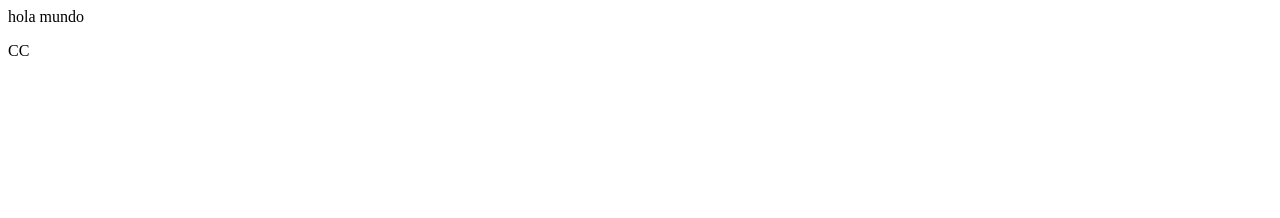
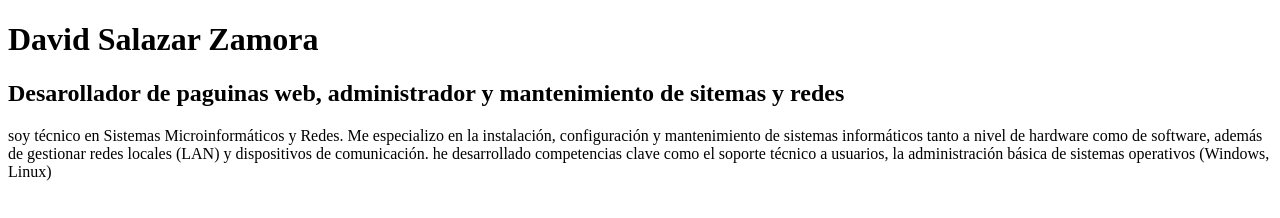
Before and after one commit to David-Salazar-prog/davidsalazarzamora.github.io, a plain HTML site: page index.html in a window 1280 px wide. Drawn offline with Linux system fonts and the light colour scheme.

Commit message:
Update index.html

```diff
--- a/index.html
+++ b/index.html
@@ -1,11 +1,13 @@
+<!DOCTYPE HTML>
 <html>
-  <head>
-    <title> Simple webpage</title>
-  </head>
-  <body>
-    <p> hola mundo</p>
-  </body>
-  <footer>
-    <p>CC</p>
-  </footer>
+    <head>
+        <title> David Salazar Zamora</title>
+    </head>
+    <bdi>
+      <h1> David Salazar Zamora</h1>
+      <h2> Desarollador de paguinas web, administrador y mantenimiento de sitemas y redes</h2>
+      <p>soy técnico en Sistemas Microinformáticos y Redes. Me especializo en la instalación, configuración y mantenimiento de
+        sistemas informáticos tanto a nivel de hardware como de software, además de gestionar redes locales (LAN) y dispositivos de comunicación.
+        he desarrollado competencias clave como el soporte técnico a usuarios, la administración básica de sistemas operativos (Windows, Linux)</p>
+    </bdi>
 </html>
```
